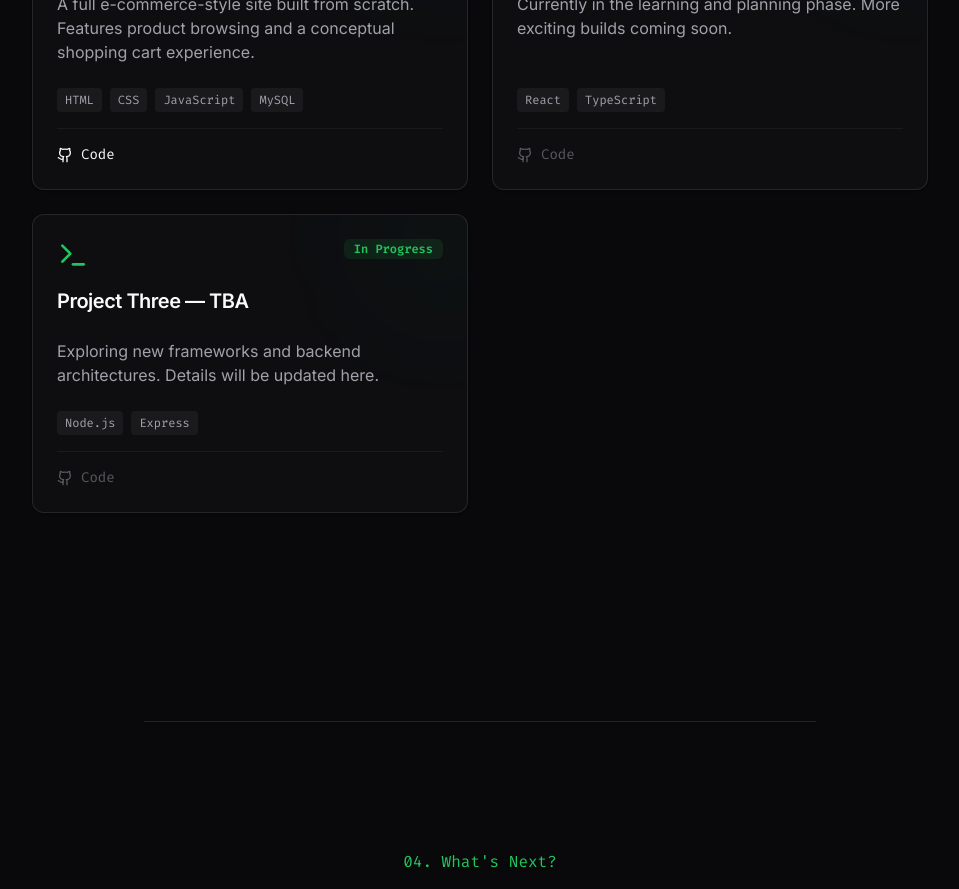
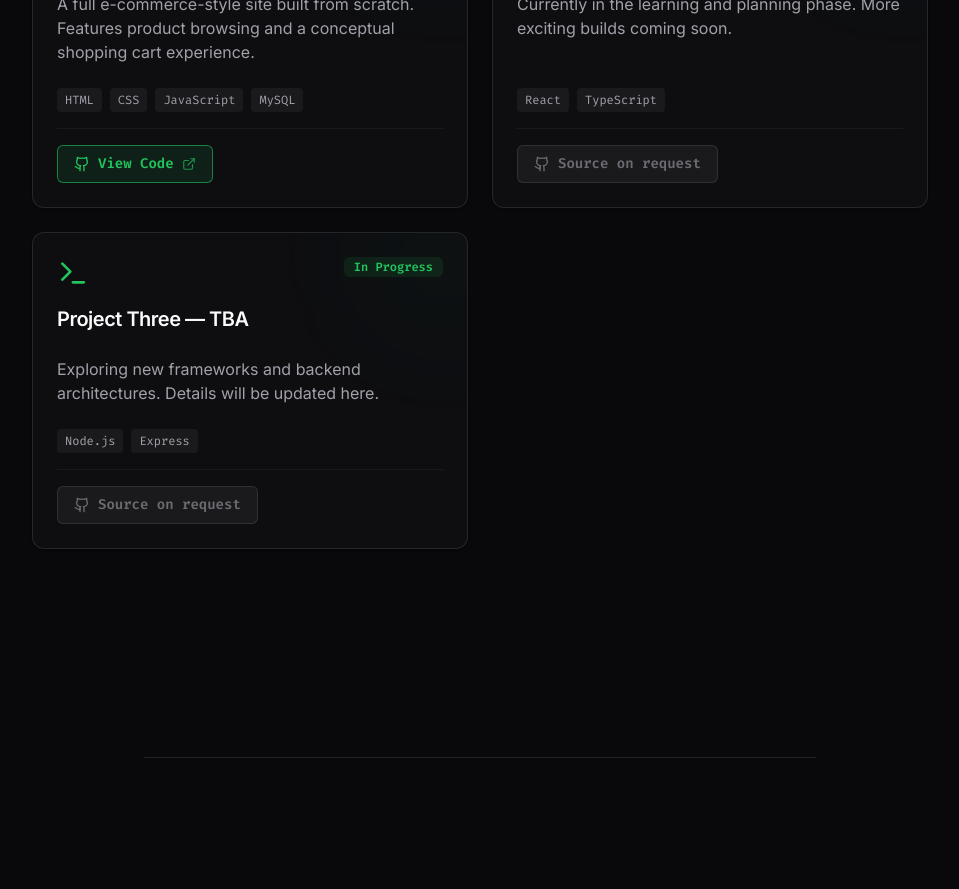
Before and after one commit to a19kp19/My-Portfolio, a React (Vite) app: page / in a window 1280 px wide. Shown: the part 2420-3309 px from the top of the page, without its empty margins (160-1119 px from the left). Built offline with nearby package versions, Linux system fonts and the light colour scheme.

Commit message:
Update Projects.tsx

```diff
--- a/src/components/sections/Projects.tsx
+++ b/src/components/sections/Projects.tsx
@@ -1,7 +1,7 @@
 import { portfolioData } from "@/data/portfolio";
 import { Section } from "@/components/ui/Section";
 import { motion } from "framer-motion";
-import { Terminal, Github } from "lucide-react";
+import { Terminal, Github, ExternalLink } from "lucide-react";
 import { Badge } from "@/components/ui/badge";
 import { Card, CardContent, CardFooter, CardHeader, CardTitle } from "@/components/ui/card";
 
@@ -47,14 +47,25 @@ export function Projects() {
                     </span>
                   ))}
                 </div>
-                <div className="flex gap-4 w-full pt-4 border-t border-white/5">
+                <div className="flex flex-wrap gap-3 w-full pt-4 border-t border-white/5">
                   {project.repo ? (
-                    <a href={project.repo} target="_blank" rel="noreferrer" className="text-sm font-mono flex items-center gap-2 hover:text-primary transition-colors z-10">
-                      <Github className="w-4 h-4" /> Code
+                    <a
+                      href={project.repo}
+                      target="_blank"
+                      rel="noreferrer"
+                      className="relative z-10 inline-flex items-center gap-2 rounded-md border border-primary/60 bg-primary/10 px-4 py-2 text-sm font-mono font-semibold text-primary transition-all hover:bg-primary hover:text-primary-foreground hover:shadow-[0_0_20px_rgba(34,197,94,0.4)] active:scale-95"
+                    >
+                      <Github className="w-4 h-4" />
+                      <span>View Code</span>
+                      <ExternalLink className="w-3.5 h-3.5 opacity-70" />
                     </a>
                   ) : (
-                    <span className="text-sm font-mono flex items-center gap-2 text-muted-foreground/50 cursor-not-allowed" title="Source on request">
-                      <Github className="w-4 h-4" /> Code
+                    <span
+                      className="inline-flex items-center gap-2 rounded-md border border-white/10 bg-white/5 px-4 py-2 text-sm font-mono font-semibold text-muted-foreground/60 cursor-not-allowed"
+                      title="Source on request"
+                    >
+                      <Github className="w-4 h-4" />
+                      <span>Source on request</span>
                     </span>
                   )}
                 </div>
```
